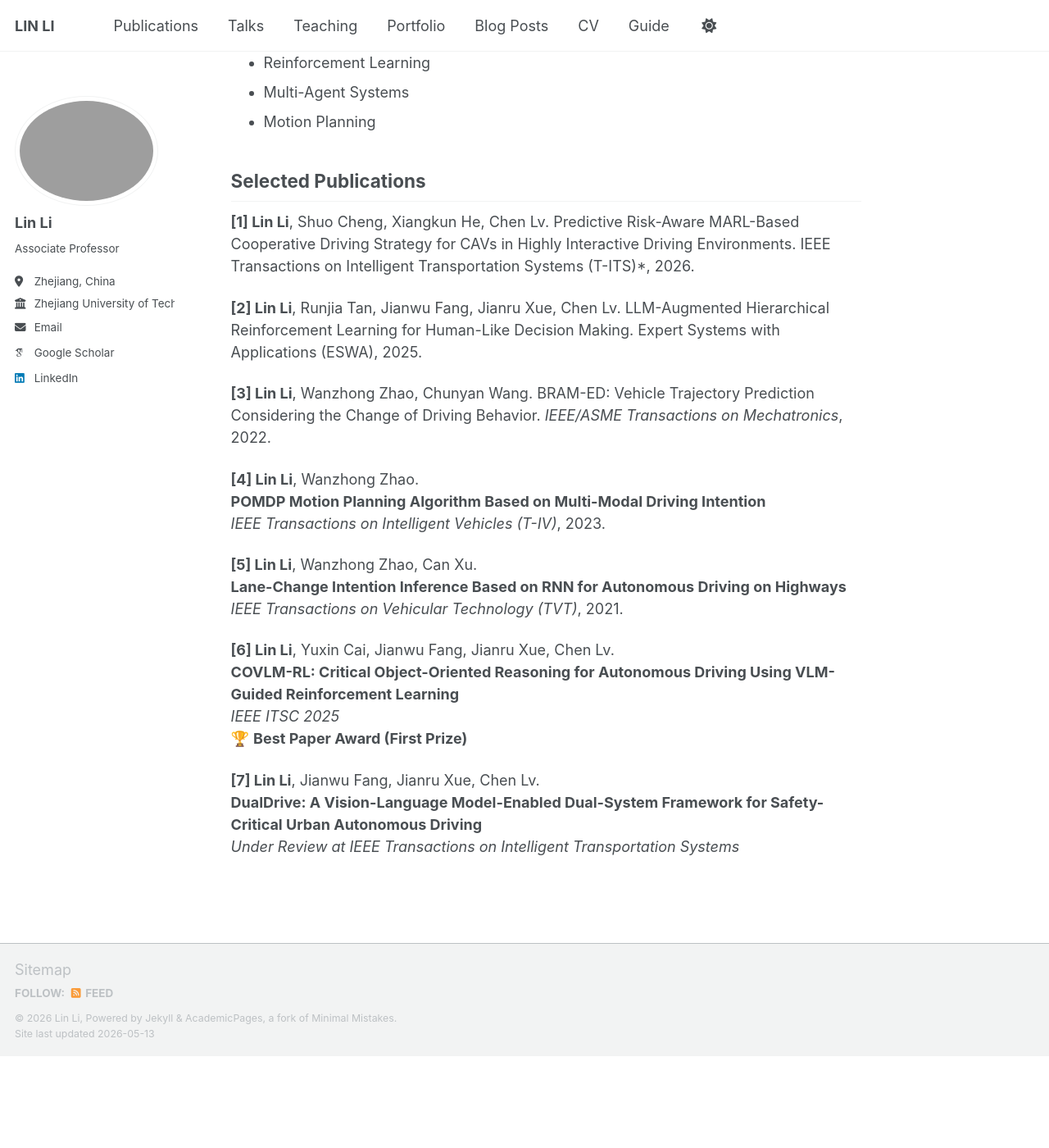
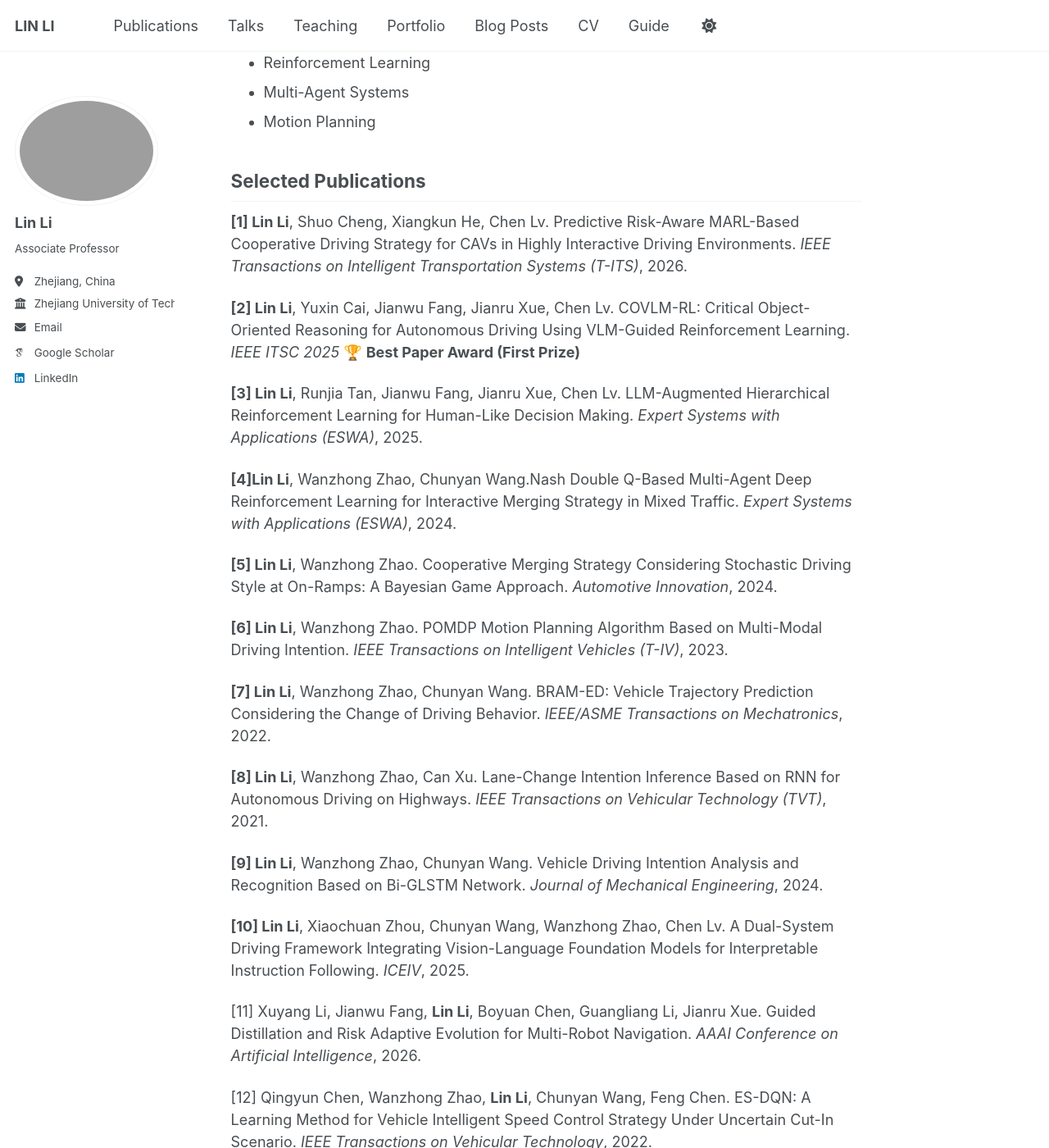
Before and after one commit to lilin96/lilin96a.github.io, a Jekyll site: the page built from _pages/about.md, in a window 1280 px wide and 1400 px high, scrolled down 557 px. Shown: the whole window at 82% size. Built offline with Jekyll 4.4.1, drawn with Linux system fonts in a browser that asks for light colours; some web fonts are replaced; a script bundle is joined from its source files by our own code; library files that are not in the unit come from our copies; before the commit the page ends 1845 px from its top, so only the background shows below that; some of the changed text lies outside the part shown.

Commit message:
Update about.md

```diff
--- a/_pages/about.md
+++ b/_pages/about.md
@@ -19,25 +19,34 @@ My recent research interests include:
 
 ## Selected Publications
 
-**[1] Lin Li**, Shuo Cheng, Xiangkun He, Chen Lv. Predictive Risk-Aware MARL-Based Cooperative Driving Strategy for CAVs in Highly Interactive Driving Environments. IEEE Transactions on Intelligent Transportation Systems (T-ITS)*, 2026.
+**[1] Lin Li**, Shuo Cheng, Xiangkun He, Chen Lv. Predictive Risk-Aware MARL-Based Cooperative Driving Strategy for CAVs in Highly Interactive Driving Environments. *IEEE Transactions on Intelligent Transportation Systems (T-ITS)*, 2026.
 
-**[2] Lin Li**, Runjia Tan, Jianwu Fang, Jianru Xue, Chen Lv. LLM-Augmented Hierarchical Reinforcement Learning for Human-Like Decision Making. Expert Systems with Applications (ESWA), 2025.
+**[2] Lin Li**, Yuxin Cai, Jianwu Fang, Jianru Xue, Chen Lv. COVLM-RL: Critical Object-Oriented Reasoning for Autonomous Driving Using VLM-Guided Reinforcement Learning. *IEEE ITSC 2025* 🏆 **Best Paper Award (First Prize)**
 
-**[3] Lin Li**, Wanzhong Zhao, Chunyan Wang. BRAM-ED: Vehicle Trajectory Prediction Considering the Change of Driving Behavior. *IEEE/ASME Transactions on Mechatronics*, 2022.
+**[3] Lin Li**, Runjia Tan, Jianwu Fang, Jianru Xue, Chen Lv. LLM-Augmented Hierarchical Reinforcement Learning for Human-Like Decision Making. *Expert Systems with Applications (ESWA)*, 2025.
 
-**[4] Lin Li**, Wanzhong Zhao.
-**POMDP Motion Planning Algorithm Based on Multi-Modal Driving Intention**
-*IEEE Transactions on Intelligent Vehicles (T-IV)*, 2023.
+**[4]Lin Li**, Wanzhong Zhao, Chunyan Wang.Nash Double Q-Based Multi-Agent Deep Reinforcement Learning for Interactive Merging Strategy in Mixed Traffic. *Expert Systems with Applications (ESWA)*, 2024.
 
-**[5] Lin Li**, Wanzhong Zhao, Can Xu.
-**Lane-Change Intention Inference Based on RNN for Autonomous Driving on Highways**
-*IEEE Transactions on Vehicular Technology (TVT)*, 2021.
+**[5] Lin Li**, Wanzhong Zhao. Cooperative Merging Strategy Considering Stochastic Driving Style at On-Ramps: A Bayesian Game Approach. *Automotive Innovation*, 2024.
 
-**[6] Lin Li**, Yuxin Cai, Jianwu Fang, Jianru Xue, Chen Lv.
-**COVLM-RL: Critical Object-Oriented Reasoning for Autonomous Driving Using VLM-Guided Reinforcement Learning**
-*IEEE ITSC 2025*
-🏆 **Best Paper Award (First Prize)**
+**[6] Lin Li**, Wanzhong Zhao. POMDP Motion Planning Algorithm Based on Multi-Modal Driving Intention. *IEEE Transactions on Intelligent Vehicles (T-IV)*, 2023.
 
-**[7] Lin Li**, Jianwu Fang, Jianru Xue, Chen Lv.
-**DualDrive: A Vision-Language Model-Enabled Dual-System Framework for Safety-Critical Urban Autonomous Driving**
-*Under Review at IEEE Transactions on Intelligent Transportation Systems*
+**[7] Lin Li**, Wanzhong Zhao, Chunyan Wang. BRAM-ED: Vehicle Trajectory Prediction Considering the Change of Driving Behavior. *IEEE/ASME Transactions on Mechatronics*, 2022.
+
+**[8] Lin Li**, Wanzhong Zhao, Can Xu. Lane-Change Intention Inference Based on RNN for Autonomous Driving on Highways. *IEEE Transactions on Vehicular Technology (TVT)*, 2021.
+
+**[9] Lin Li**, Wanzhong Zhao, Chunyan Wang. Vehicle Driving Intention Analysis and Recognition Based on Bi-GLSTM Network. *Journal of Mechanical Engineering*, 2024.
+
+**[10] Lin Li**, Xiaochuan Zhou, Chunyan Wang, Wanzhong Zhao, Chen Lv. A Dual-System Driving Framework Integrating Vision-Language Foundation Models for Interpretable Instruction Following. *ICEIV*, 2025.
+
+[11] Xuyang Li, Jianwu Fang, **Lin Li**, Boyuan Chen, Guangliang Li, Jianru Xue. Guided Distillation and Risk Adaptive Evolution for Multi-Robot Navigation. *AAAI Conference on Artificial Intelligence*, 2026.
+
+[12] Qingyun Chen, Wanzhong Zhao, **Lin Li**, Chunyan Wang, Feng Chen. ES-DQN: A Learning Method for Vehicle Intelligent Speed Control Strategy Under Uncertain Cut-In Scenario. *IEEE Transactions on Vehicular Technology*, 2022.
+
+[13] Can Xu, Wanzhong Zhao, **Lin Li**, Qingyun Chen. A Nash Q-Learning Based Motion Decision Algorithm Considering Interaction with Traffic Participants. *IEEE Transactions on Vehicular Technology*, 2020.
+
+[14] Xiaochuan Zhou, **Lin Li**, Rui Wang, Chunyan Wang. Linear Time-Varying Model Predictive Control for Emergency Collision Avoidance of Four-Wheel-Steering Vehicles. *RAAI*, 2025.
+
+[15] Qingyun Chen, Wanzhong Zhao, Can Xu, Chunyan Wang, **Lin Li**, Shijuan Dai. An Improved IOHMM-Based Stochastic Driver Lane-Changing Model. *IEEE Transactions on Human-Machine Systems*, 2021.
+
+[16] Jinqiang Liu, Wanzhong Zhao, Chunyan Wang, Can Xu, **Lin Li**, Qingyun Chen. Eco-Friendly On-Ramp Merging Strategy for Connected and Automated Vehicles in Heterogeneous Traffic. *IEEE Transactions on Vehicular Technology*, 2023.
```
